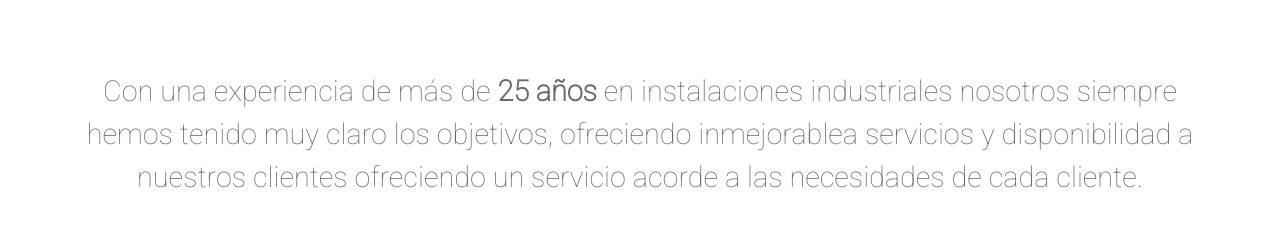
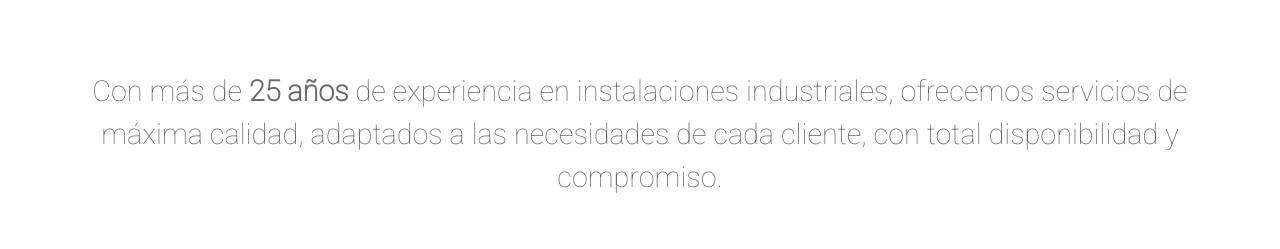
Before and after one commit to kvi-ki/explinsolutions, a Next.js app: page / in a window 1280 px wide. Shown: the part 524-773 px from the top of the page. Built offline with nearby package versions, Linux system fonts and the light colour scheme.

Commit message:
feat: update description text

```diff
--- a/src/components/description/Description.tsx
+++ b/src/components/description/Description.tsx
@@ -2,11 +2,10 @@ export default function Description() {
   return (
     <section className="p-[6vw]">
       <p className="description-text">
-        Con una experiencia de más de <span className="font-bold">25 años</span>{' '}
-        en instalaciones industriales nosotros siempre hemos tenido muy claro
-        los objetivos, ofreciendo inmejorablea servicios y disponibilidad a
-        nuestros clientes ofreciendo un servicio acorde a las necesidades de
-        cada cliente.
+        Con más de <span className="font-bold">25 años</span> de experiencia en
+        instalaciones industriales, ofrecemos servicios de máxima calidad,
+        adaptados a las necesidades de cada cliente, con total disponibilidad y
+        compromiso.
       </p>
     </section>
   );
```
